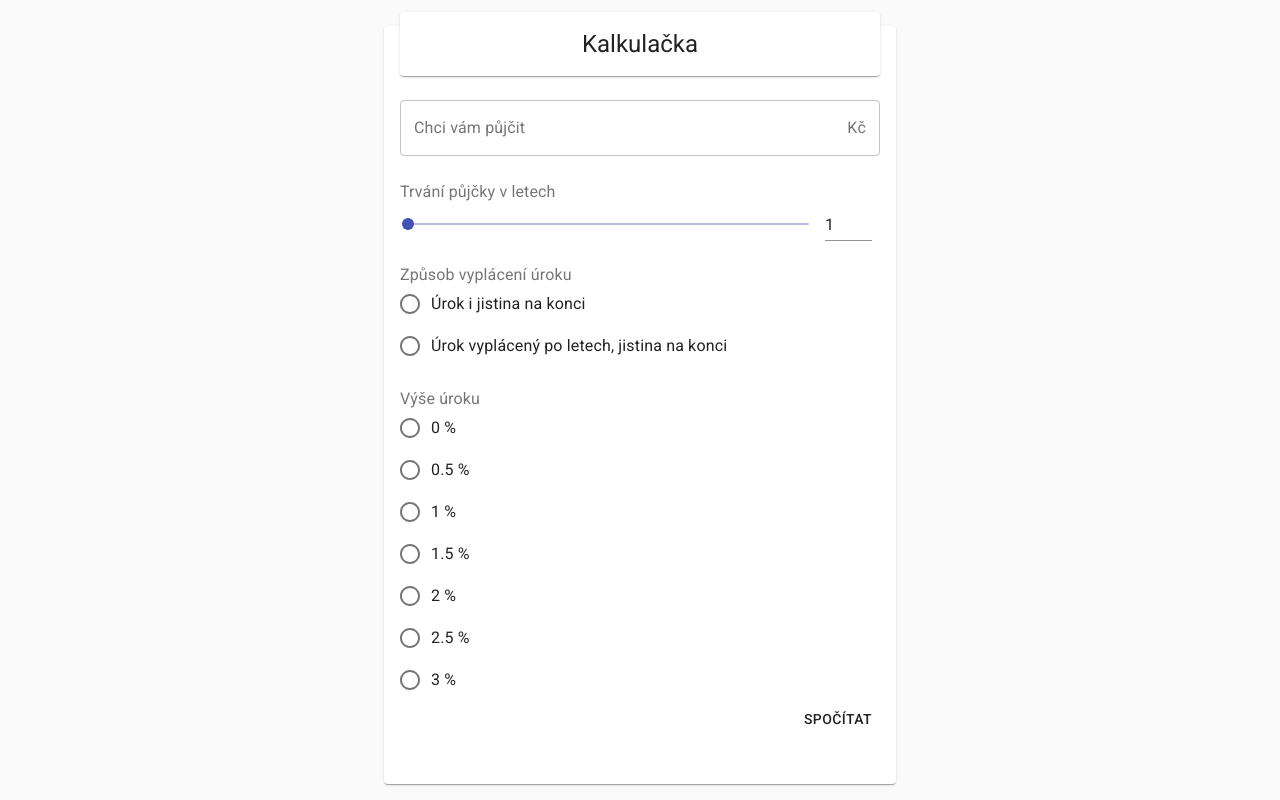
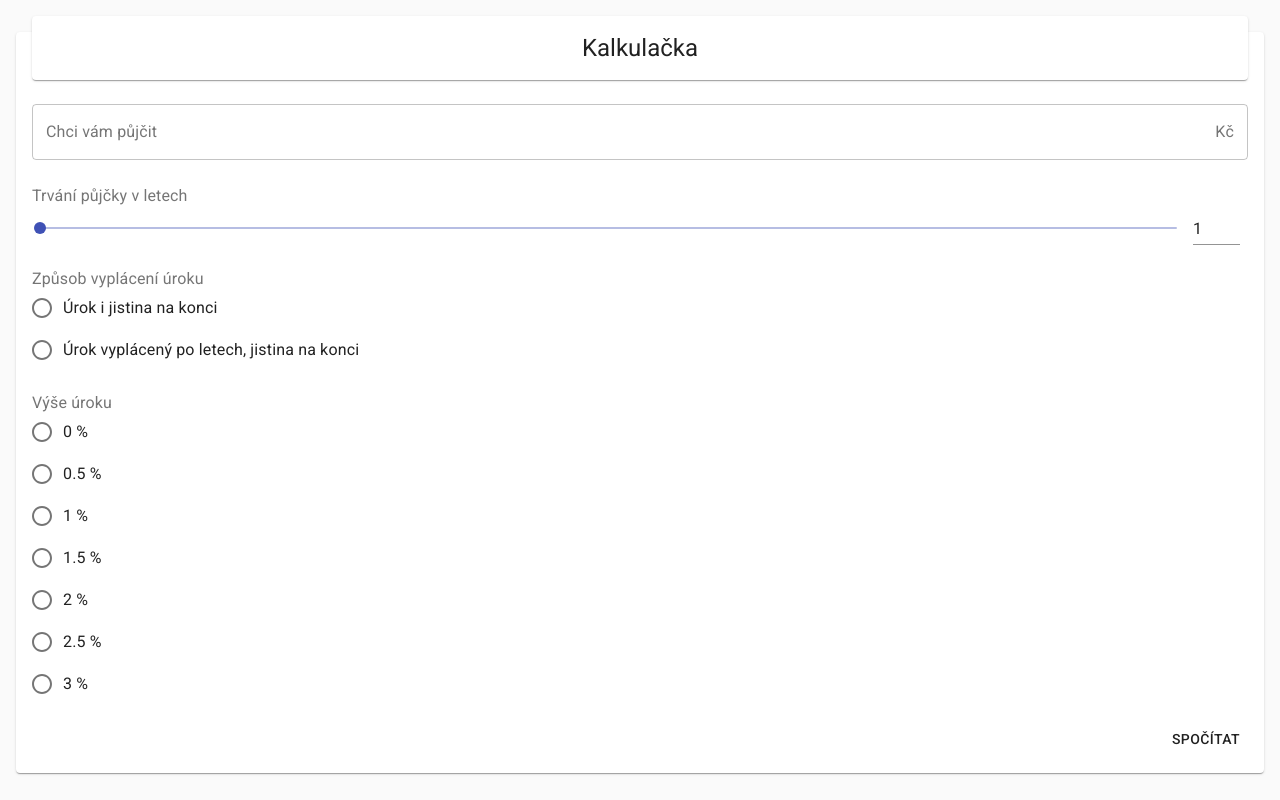
Before and after one commit to sdilenedomy/prvni-vlastovka-kalkulacka, a React (Create React App) app: page / in a window 1280 px wide. Built offline with nearby package versions, Linux system fonts and the light colour scheme.

Commit message:
rework layout, add basic styles

```diff
--- a/src/App.jsx
+++ b/src/App.jsx
@@ -1,20 +1,10 @@
 import React, { useState } from 'react';
-import { Box, CssBaseline } from '@material-ui/core';
-import { makeStyles } from '@material-ui/core/styles';
+import { CssBaseline } from '@material-ui/core';
 import { SnackbarProvider } from 'notistack';
 import Calculator from './Components/Calculator';
 import Results from './Components/Results';
 
-const useStyles = makeStyles((theme) => ({
-  root: {
-    minHeight: '100vh',
-    paddingBottom: theme.spacing(2),
-  },
-}));
-
 function App() {
-  const classes = useStyles();
-
   const [resultsShown, setResultsShown] = useState(false);
 
   const [values, setValues] = useState({});
@@ -27,18 +17,11 @@ function App() {
   return (
     <SnackbarProvider maxSnack={1}>
       <CssBaseline />
-      <Box
-        className={classes.root}
-        display="flex"
-        flexWrap="wrap"
-        justifyContent="center"
-      >
-        <Calculator
-          onSubmit={handleSubmit}
-          resultsShown={resultsShown}
-        />
-        {resultsShown && <Results values={values} />}
-      </Box>
+      <Calculator
+        onSubmit={handleSubmit}
+        resultsShown={resultsShown}
+      />
+      {resultsShown && <Results values={values} />}
     </SnackbarProvider>
   );
 }
--- a/src/Components/Calculator/Calculator.jsx
+++ b/src/Components/Calculator/Calculator.jsx
@@ -1,7 +1,8 @@
 import PropTypes from 'prop-types';
 import React, { useEffect } from 'react';
 import {
-  Box, Button, Paper, Typography,
+  Box,
+  Button, Paper, Typography,
 } from '@material-ui/core';
 import { makeStyles } from '@material-ui/core/styles';
 import { Form, Formik, useFormikContext } from 'formik';
@@ -9,23 +10,19 @@ import * as yup from 'yup';
 import FormikFields from './FormikFields';
 
 const useStyles = makeStyles((theme) => ({
-  root: {
-    minWidth: 'max-content',
-    margin: [theme.spacing(3.25), theme.spacing(2), 0, theme.spacing(2), ''].join('px '),
-    [theme.breakpoints.up('sm')]: {
-      maxWidth: '40%',
-    },
+  wrapper: {
+    padding: theme.spacing(2),
+    paddingTop: theme.spacing(4),
   },
   calculator: {
-    height: '100%',
     padding: theme.spacing(2),
   },
-  body: {
-    height: '100%',
+  title: {
+    marginTop: theme.spacing(-4),
+    padding: theme.spacing(2),
   },
-  title: {
-    marginTop: '-30px',
-    padding: theme.spacing(2),
+  buttonsWrapper: {
+    paddingTop: theme.spacing(2),
   },
 }));
 
@@ -47,9 +44,8 @@ export default function Calculator({
   const classes = useStyles();
 
   return (
-    <Box className={classes.root} flexGrow="1">
+    <div className={classes.wrapper}>
       <Paper className={classes.calculator}>
-        <Box className={classes.body} display="flex" flexDirection="column">
 
         <Paper className={classes.title}>
           <Typography variant="h5" component="h1" align="center">
@@ -78,10 +74,11 @@ export default function Calculator({
         >
           {((formikValues) => (
             <Form>
-                <Box display="flex" flexDirection="column">
+
               <FormikFields formikValues={formikValues} />
-                </Box>
+
               <Box
+                className={classes.buttonsWrapper}
                 display="flex"
                 justifyContent="flex-end"
                 alignItems="flex-end"
@@ -96,12 +93,12 @@ export default function Calculator({
                   <Button type="submit">Spočítat</Button>
                 )}
               </Box>
+
             </Form>
           ))}
         </Formik>
-        </Box>
       </Paper>
-    </Box>
+    </div>
   );
 }
 
--- a/src/Components/Results/Results.jsx
+++ b/src/Components/Results/Results.jsx
@@ -19,27 +19,26 @@ import { useSnackbar } from 'notistack';
 import ResultsSummary from './ResultsSummary';
 
 const useStyles = makeStyles((theme) => ({
-  root: {
-    width: 'min-content',
-    maxWidth: '100%',
-    margin: [theme.spacing(3.25), theme.spacing(2), 0, theme.spacing(2), ''].join('px '),
+  wrapper: {
+    padding: theme.spacing(2),
+    paddingTop: theme.spacing(4),
   },
   results: {
     padding: theme.spacing(2),
-    height: '100%',
-  },
-  body: {
-    height: '100%',
   },
   title: {
-    marginTop: '-30px',
+    marginTop: theme.spacing(-4),
     padding: theme.spacing(2),
   },
-  buttonPadding: {
-    paddingRight: theme.spacing(2),
+  summary: {
+    marginTop: theme.spacing(2),
   },
-  resultsText: {
-    padding: theme.spacing(2),
+  downloadButton: {
+    marginRight: theme.spacing(1),
+    textDecoration: 'none',
+  },
+  buttonsWrapper: {
+    paddingTop: theme.spacing(2),
   },
   captcha: {
     paddingTop: theme.spacing(2),
@@ -47,6 +46,7 @@ const useStyles = makeStyles((theme) => ({
 }));
 
 export default function Results({ values }) {
+  // eslint-disable-next-line no-unused-vars
   const classes = useStyles();
 
   const { enqueueSnackbar } = useSnackbar();
@@ -102,38 +102,33 @@ export default function Results({ values }) {
   }
 
   return (
-    <>
-      <Box className={classes.root} flexGrow="3">
+    <div className={classes.wrapper}>
       <Paper className={classes.results}>
-          <Box display="flex" flexDirection="column" className={classes.body}>
 
-            <Paper className={classes.title}>
-              <Typography variant="h5" component="h1" align="center">
+        <Paper>
+          <Typography variant="h5" component="h1" align="center" className={classes.title}>
             Výsledky
           </Typography>
         </Paper>
 
-            <div className={classes.resultsText}>
+        <div className={classes.summary}>
           <ResultsSummary values={values} />
         </div>
 
         <Box
+          className={classes.buttonsWrapper}
           display="flex"
           justifyContent="flex-end"
           alignItems="flex-end"
           flexGrow="1"
         >
-              <div className={classes.buttonPadding}>
-                <a href="smlouva.odt" style={{ 'text-decoration': 'none' }}>
+          <a href="smlouva.odt" className={classes.downloadButton}>
             <Button>Stáhnout smlouvu</Button>
           </a>
-              </div>
           <Button onClick={() => setSubmitOfferDialogOpen(true)}>Poslat nabídku</Button>
         </Box>
 
-          </Box>
       </Paper>
-      </Box>
 
       <Dialog open={submitOfferDialogOpen} onClose={closeOfferSubmitDialog}>
         <DialogTitle>Nezávazně odeslat nabídku</DialogTitle>
@@ -176,7 +171,7 @@ export default function Results({ values }) {
 
       </Dialog>
 
-    </>
+    </div>
   );
 }
 
```
Lines whose indentation alone changed are shown as unchanged.
